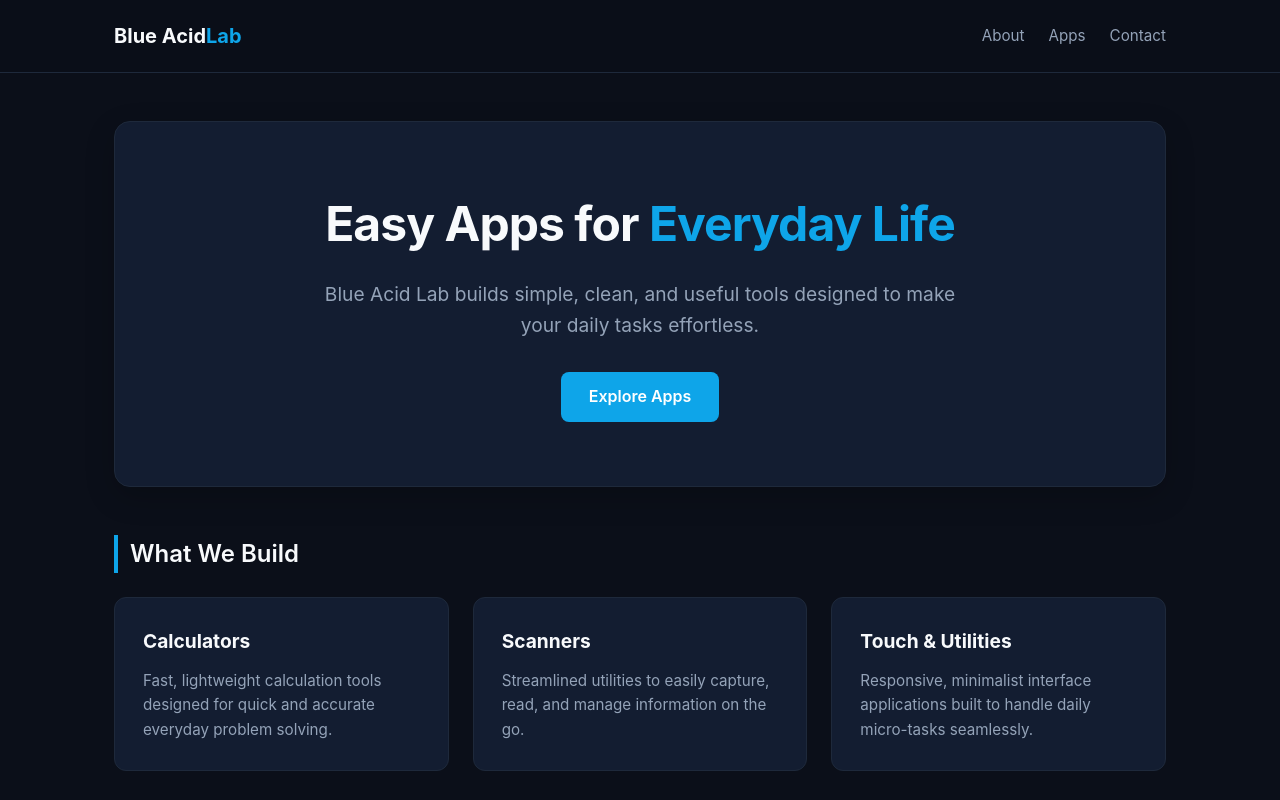
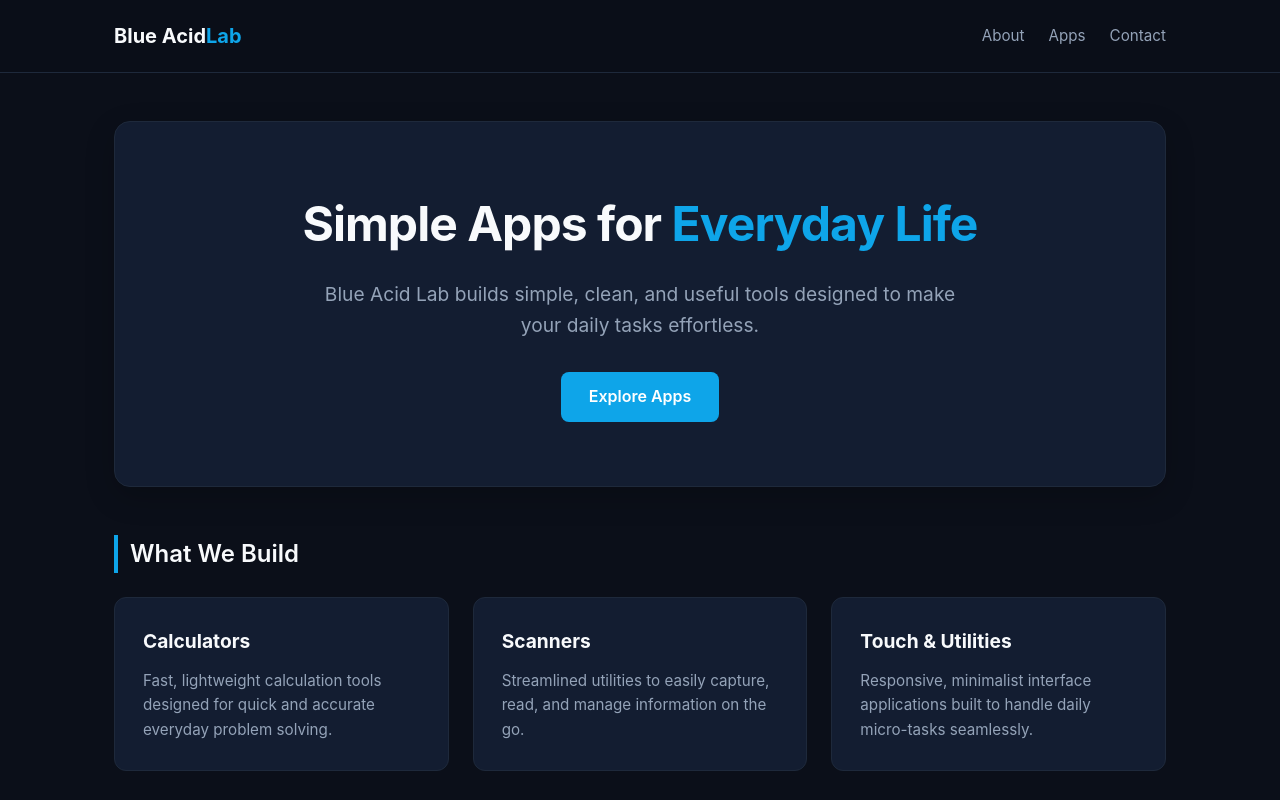
Before and after one commit to blueacidlabs/blueacidlabs.github.io, a plain HTML site: page index.html in a window 1280 px wide. Shown: the top 800 px of the page. Drawn offline with Linux system fonts and the light colour scheme.

Commit message:
Text changed

```diff
--- a/index.html
+++ b/index.html
@@ -10,7 +10,6 @@
 
   <script async src="https://pagead2.googlesyndication.com/pagead/js/adsbygoogle.js?client=ca-pub-9812928638320313"
      crossorigin="anonymous"></script>
-
 
 
 
@@ -247,7 +246,7 @@
 
   <main>
     <section class="hero">
-      <h1>Easy Apps for <span>Everyday Life</span></h1>
+      <h1> Simple Apps for <span>Everyday Life</span></h1>
       <p>Blue Acid Lab builds simple, clean, and useful tools designed to make your daily tasks effortless.</p>
       <a href="#apps" class="btn">Explore Apps</a>
     </section>
```
